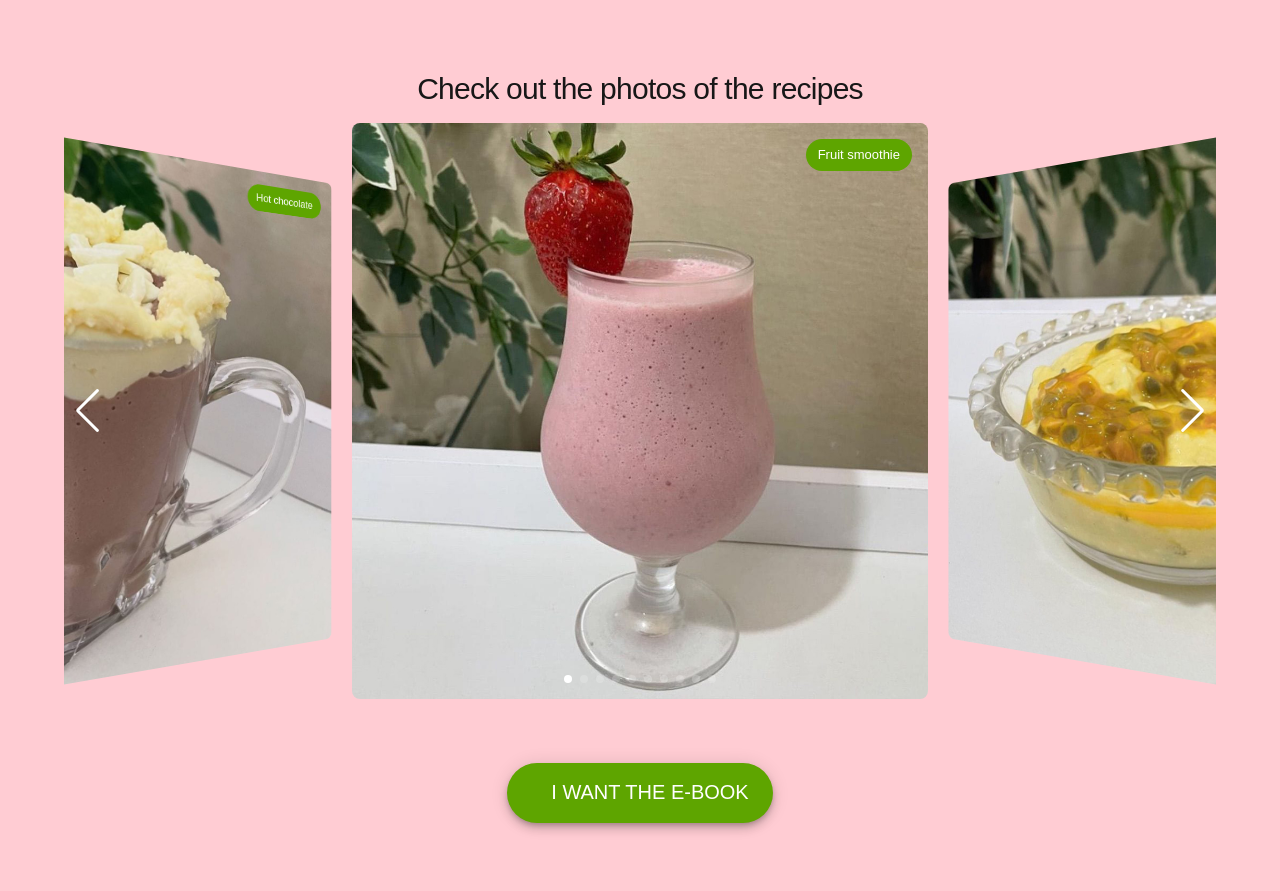
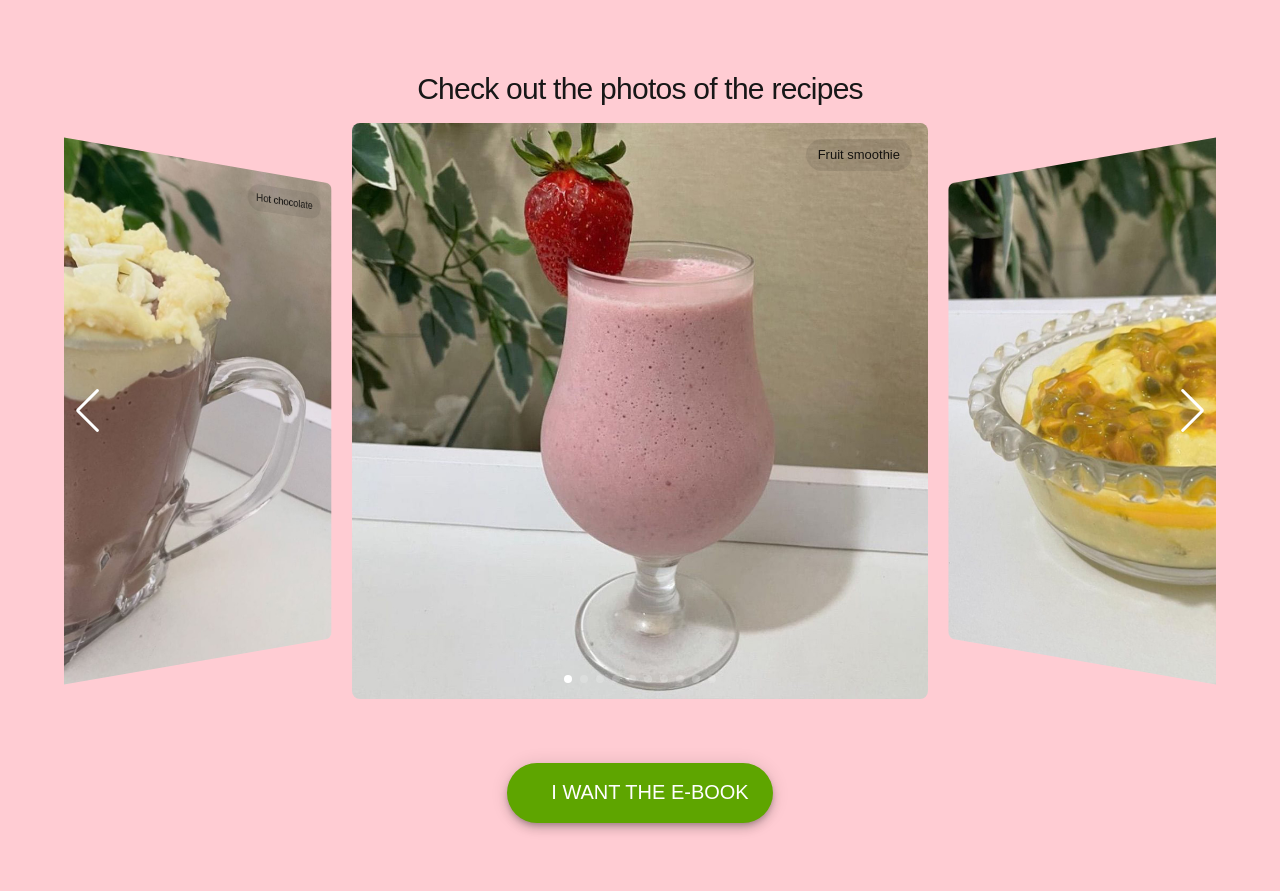
Before and after one commit to dnstld/recipeswithshake, a Next.js app: page / in a window 1280 px wide. Shown: the part 1780-2671 px from the top of the page. Built offline with nearby package versions, Linux system fonts and the light colour scheme; no server answers; some icons are missing; what @mui/material-nextjs would draw is missing.

Commit message:
fix chip position in gallery

```diff
--- a/components/Gallery.tsx
+++ b/components/Gallery.tsx
@@ -86,12 +86,7 @@ const Gallery = () => {
               },
             ].map((image, index) => (
               <SwiperSlide key={index}>
-                <Chip
-                  label={image.alt}
-                  className="absolute top-4 right-4"
-                  color="primary"
-                  size="medium"
-                />
+                <Chip label={image.alt} className="absolute top-4 right-4" />
                 <Image
                   src={image.src}
                   width={800}
```
